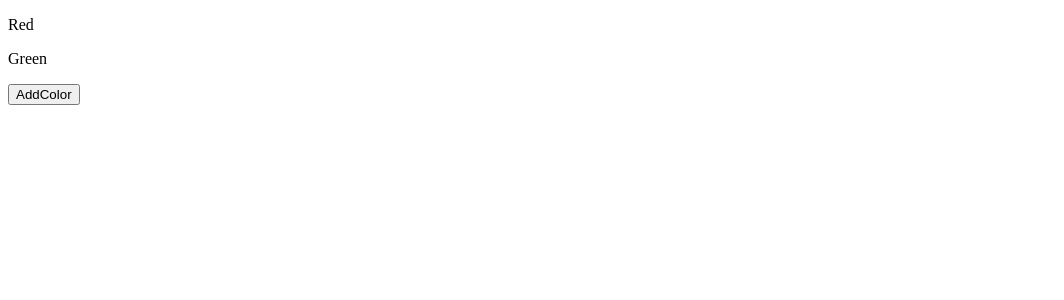
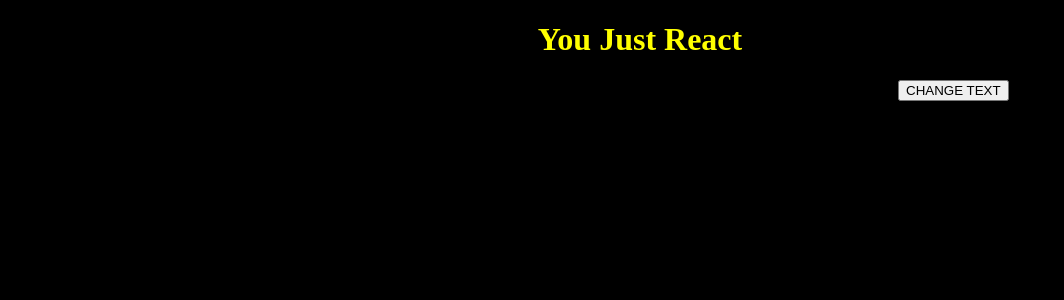
Before and after one commit to BrownEdgar/REACT-2022, a React (Create React App) app: page / in a window 1280 px wide. Shown: the top 300 px of the page, without its empty margins (0-1064 px from the left). Built offline with nearby package versions, Linux system fonts and the light colour scheme.

Commit message:
Homework change <h1> done

```diff
--- a/src/components/Noro/App.css
+++ b/src/components/Noro/App.css
@@ -1,13 +1,10 @@
 body{
-
+  background-color: black;
 }
-.App {
+h1 {
   text-align: center;
   color: yellow;
 }
-.child{
-  margin-top: 250px;
+  button{
+    margin-left: 890px;
   }
-  button{
-    color: black;
-  }
--- a/src/components/Noro/App.js
+++ b/src/components/Noro/App.js
@@ -3,16 +3,14 @@ import ShowArray from'./ShowArray';
 import React, {useState} from 'react';
 
 function App() {
-  const [value,setValue] = useState(["Noro","Anush", "Tigran", "Alex"])
-  const deleteNames = (index) =>{
-    let copy = value.slice()
-    copy.splice(index,1)
-    setValue(copy)
+  const [value,setValue] = useState(["You Just React"])
+  const addText = () =>{
+    setValue(["Now You See React Developers, Don't You?"])
   }
   return (
     <div>
     <ShowArray data={value}/>
-    <button onClick={()=> deleteNames(2)}>delete</button>
+    <button onClick={()=> addText()}>CHANGE TEXT</button>
     </div>
   );
 }
--- a/src/components/Noro/ShowArray.jsx
+++ b/src/components/Noro/ShowArray.jsx
@@ -3,7 +3,7 @@ import React from 'react';
  function ShowArray(props) {
   return <div>
         {props.data.map((elem,index)=> {
-            return <p key={index}>{elem}</p>
+            return <h1 key={index}>{elem}</h1>
         })}
   </div>;
 }
--- a/src/index.js
+++ b/src/index.js
@@ -1,5 +1,5 @@
 import React from 'react';
 import ReactDOM from 'react-dom';
-import App from './components/Anush/Homework/App'
+import App from './components/Noro/App'
 
 ReactDOM.render(<App />,document.getElementById('root'));
```
